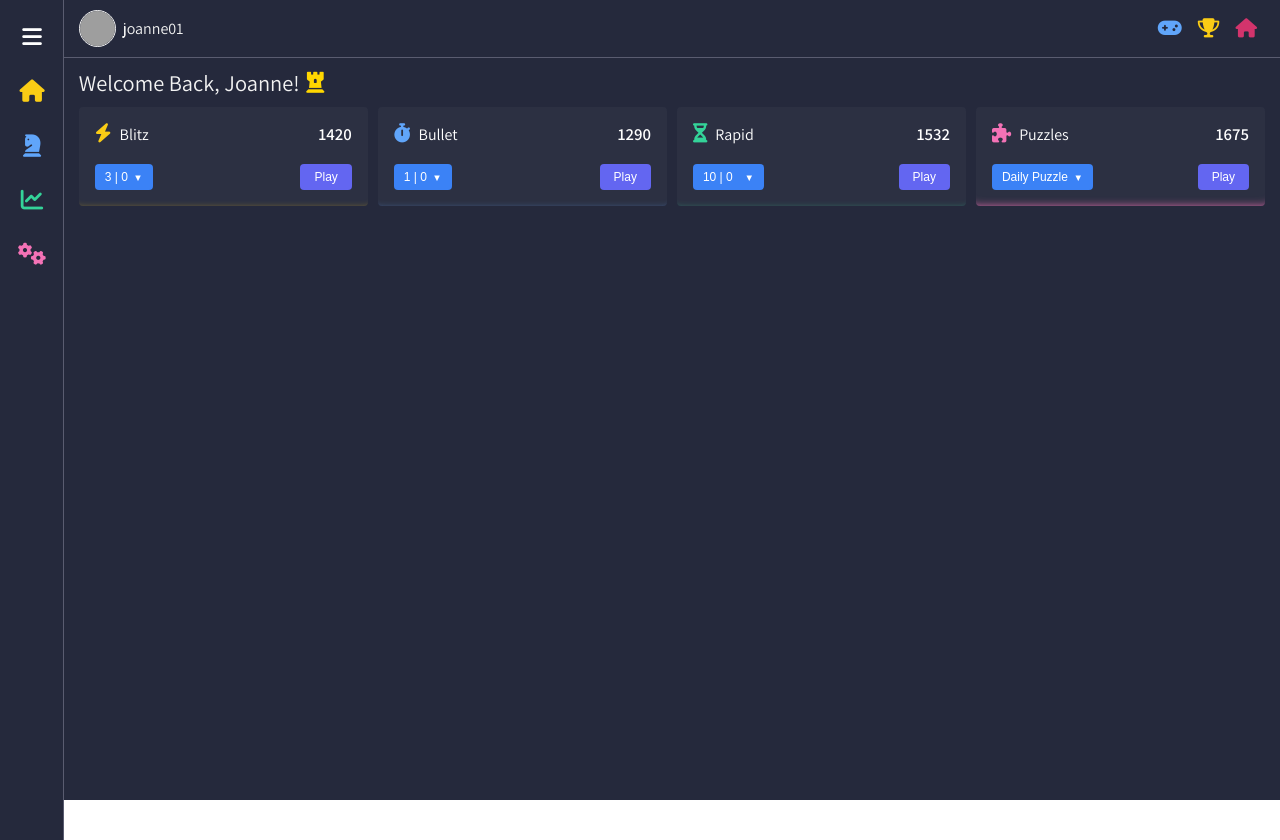
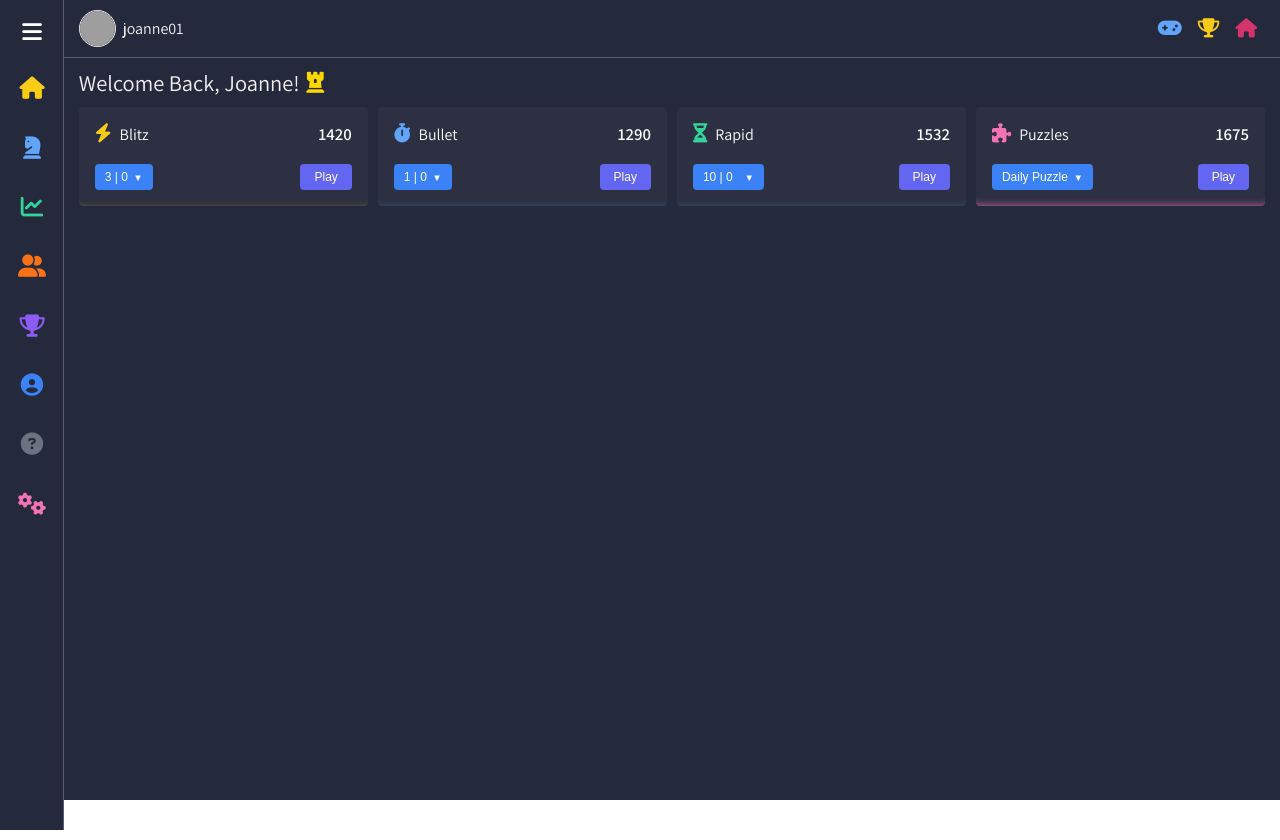
Before and after one commit to joseph-johnson27001/game-dashboard, a Vue app: page / in a window 1280 px wide. Built offline with nearby package versions, Linux system fonts and the light colour scheme; grey boxes are pictures that could not be loaded.

Commit message:
Updated sidebar items

```diff
--- a/src/components/Navigation/SideBar.vue
+++ b/src/components/Navigation/SideBar.vue
@@ -1,7 +1,7 @@
 <template>
   <aside :class="['sidebar', { expanded: isExpanded }]">
     <nav class="sidebar-nav">
-      <div class="nav-item" @click="toggleSidebar" role="button" tabindex="0" aria-label="Toggle sidebar">
+      <div class="nav-item toggle-container" @click="toggleSidebar" role="button" tabindex="0" aria-label="Toggle sidebar">
         <div class="icon-container toggle-btn">
           <i class="fas fa-bars icon"></i>
         </div>
@@ -25,6 +25,30 @@
           <i class="fas fa-chart-line icon rapid"></i>
         </div>
         <span class="label" :class="{ visible: isExpanded }">Stats</span>
+      </a>
+      <a href="#">
+        <div class="icon-container">
+          <i class="fas fa-user-friends icon friends"></i>
+        </div>
+        <span class="label" :class="{ visible: isExpanded }">Friends</span>
+      </a>
+      <a href="#">
+        <div class="icon-container">
+          <i class="fas fa-trophy icon tournaments"></i>
+        </div>
+        <span class="label" :class="{ visible: isExpanded }">Tournaments</span>
+      </a>
+      <a href="#">
+        <div class="icon-container">
+          <i class="fas fa-user-circle icon profile"></i>
+        </div>
+        <span class="label" :class="{ visible: isExpanded }">Profile</span>
+      </a>
+      <a href="#">
+        <div class="icon-container">
+          <i class="fas fa-question-circle icon help"></i>
+        </div>
+        <span class="label" :class="{ visible: isExpanded }">Help</span>
       </a>
       <a href="#">
         <div class="icon-container">
@@ -61,7 +85,7 @@ export default {
   color: white;
   display: flex;
   flex-direction: column;
-  padding: 20px 10px;
+  padding: 15px 10px;
   border-right: 1px solid #a1a0b66e;
   overflow: hidden;
   position: relative;
@@ -74,12 +98,12 @@ export default {
 .sidebar-nav {
   display: flex;
   flex-direction: column;
-  gap: 20px;
+  gap: 25px;
 }
 
 .nav-item,
 .sidebar-nav a {
-  color: white;
+  color: rgb(193, 191, 214);
   font-size: 1rem;
   display: flex;
   align-items: center;
@@ -105,7 +129,6 @@ export default {
   flex-shrink: 0;
 }
 
-
 .toggle-btn {
   cursor: pointer;
 }
@@ -127,21 +150,46 @@ export default {
   visibility: visible;
 }
 
+.toggle-container {
+  padding-bottom: 0px;
+  color: white;
+}
+
 .sidebar-header {
   font-family: 'Unica one', sans-serif;
-  font-size: 1.2rem;
+  font-size: 1.4rem;
+
 }
 
 .blitz {
   color: #facc15;
 }
+
 .bullet {
   color: #60a5fa;
 }
+
 .rapid {
   color: #34d399;
 }
+
 .puzzles {
   color: #f472b6;
 }
+
+.friends {
+  color: #f97316;
+}
+
+.tournaments {
+  color: #8b5cf6;
+}
+
+.profile {
+  color: #3b82f6;
+}
+
+.help {
+  color: #6b7280;
+}
 </style>
```
